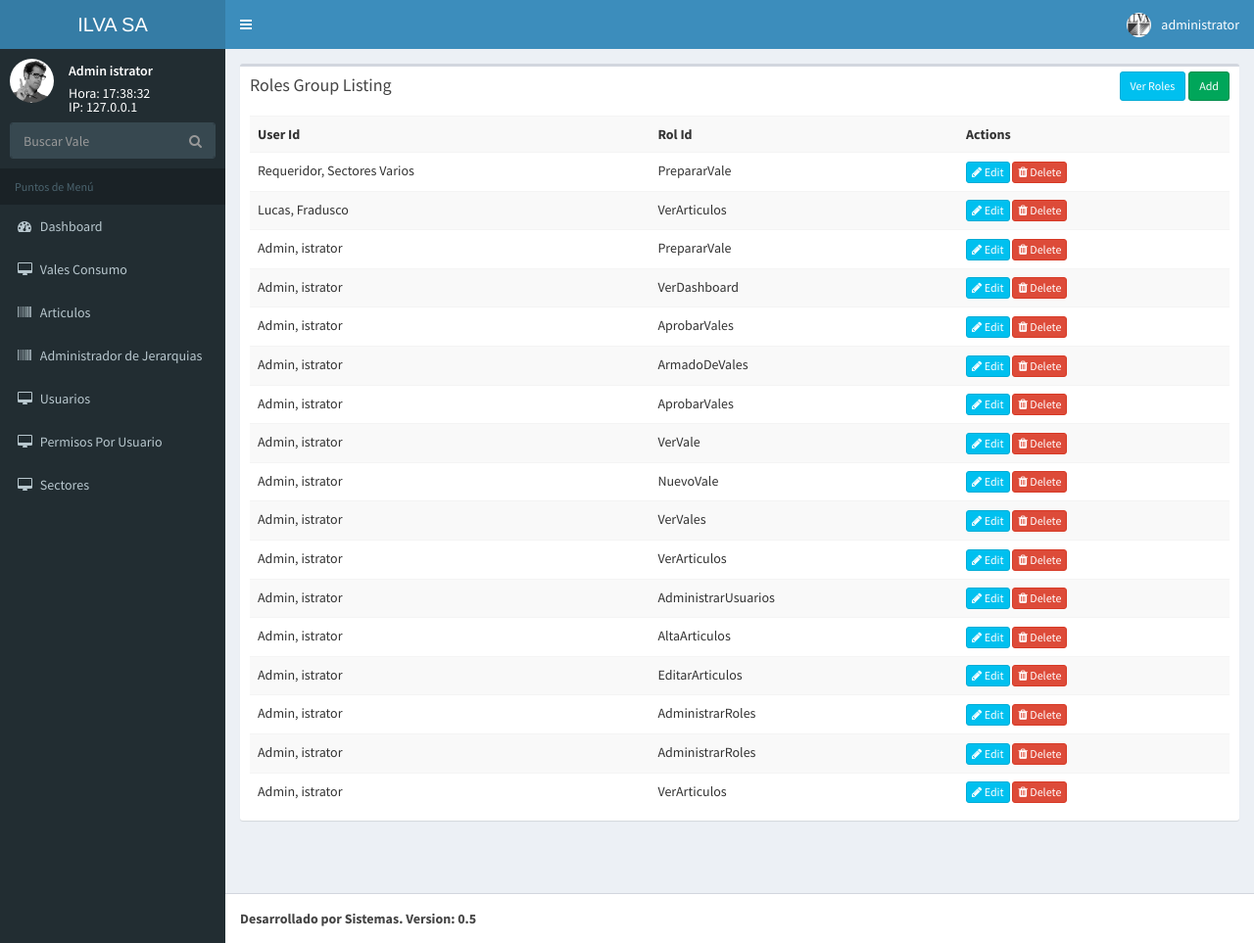
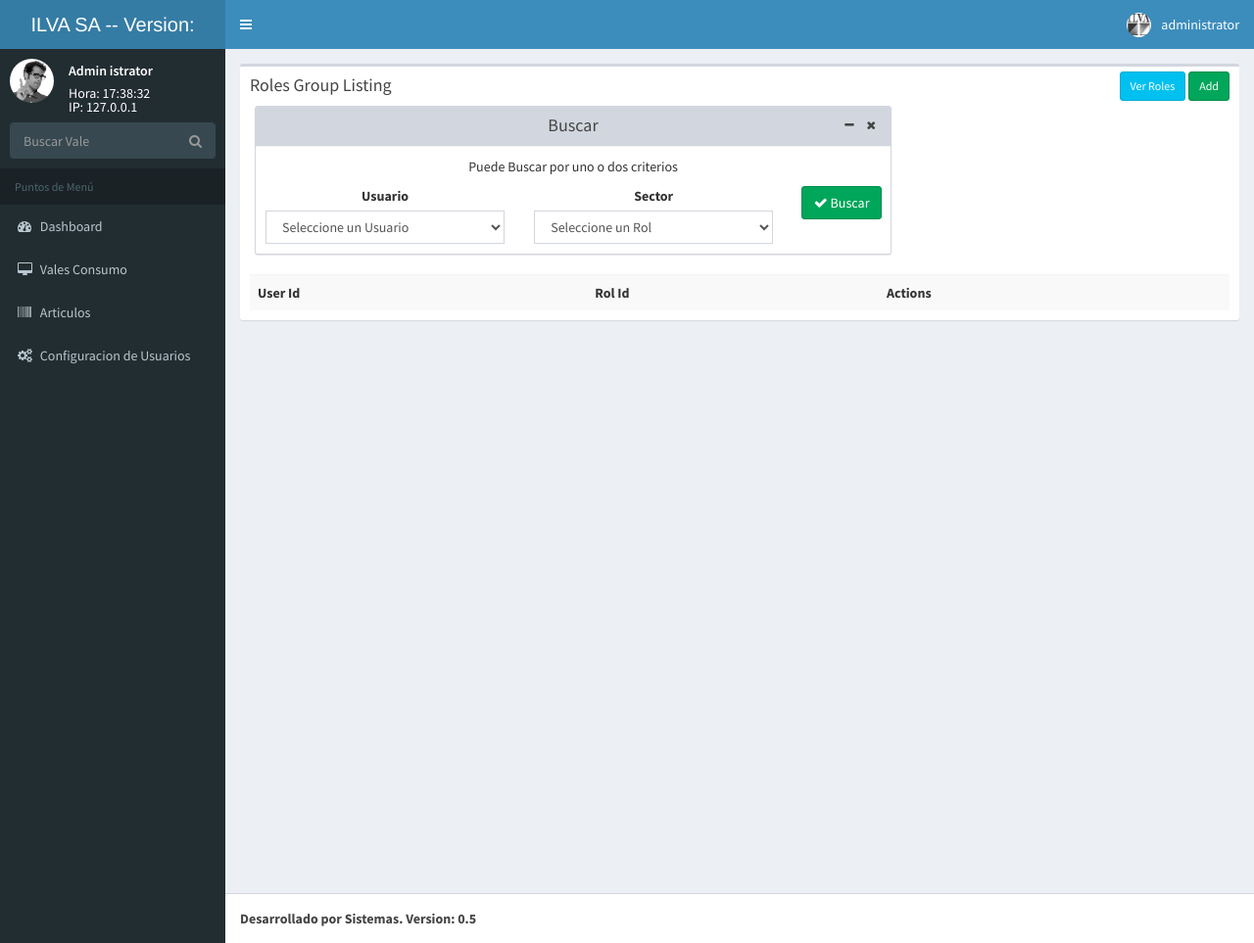
Before and after one commit to lucasfradus/Vales, a CodeIgniter app: page /Vales/index.php/roles_group/index in a window 1280 px wide. Shown: the whole page at 98% size. Run offline with CodeIgniter, Linux system fonts and the light colour scheme; a user stored in the database is signed in; data comes from the database, SQL or seed files in the repository; lists and menus that the app fills with data are empty; some libraries are stand-ins or nearby versions.

Commit message:
modified:   application/config/config_custom.php 	modified:   application/controllers/Articulo.php 	modified:   application/controllers/Auth.php 	modified:   application/controllers/Dashboard.php 	modified:   application/controllers/Jerarquia.php 	modified:   application/controllers/Roles_group.php 	modified:   application/controllers/Sector_req.php 	modified:   application/controllers/Vales_consumo.php 	modified:   application/libraries/generales.php 	modified:   application/models/Roles_group_model.php 	modified:   application/models/Sector_req_model.php 	modified:   application/models/Vales_consumo_model.php 	modified:   application/views/dashboard.php 	new file:   application/views/email/new.tpl.php 	modified:   application/views/layouts/main.php 	modified:   application/views/roles_group/index.php 	modified:   application/views/sector_req/add.php 	modified:   application/views/sector_req/edit.php 	modified:   application/views/sector_req/index.php 	modified:   resources/js/funciones.js
cambios varios en temas de seguridad.
Se trabajo en el dashboard para filtrar lo que se muestra segun el
perfil y la pertenencia del usuario

```diff
--- a/application/config/config_custom.php
+++ b/application/config/config_custom.php
@@ -52,6 +52,8 @@
 $config['PrepararVale']				  	     = 1;
 $config['AdministrarSectores']		     = 1;
 $config['AdministrarRolesPorUsuario']  = 1;
+$config['AdministrarJerarquias']       = 1;
+
 
 
 
@@ -121,8 +123,25 @@
 |
 */
 
-$config['Cargado']						= 0;
+$config['Cargado']						  = 0;
 $config['Pendiente']		    		= 1;
+
+
+
+//donde guardo los templates para enviar mails
+$config['templates'] = 'email/';
+
+/*
+|--------------------------------------------------------------------------
+| Custom Config: mails templates
+|--------------------------------------------------------------------------
+| Acá defino la constante que uso para definir la plantilla que elijo en determinados eventos.
+|
+*/
+
+
+
+$config['Nuevo_Vale']			 = 'new.tpl.php';
 
 
 
--- a/application/controllers/Roles_group.php
+++ b/application/controllers/Roles_group.php
@@ -13,7 +13,7 @@
         $this->load->library('session');
         $this->load->model('Vales_consumo_model');
         $this->load->model('Jerarquia_model');
-
+        $this->load->model('User_model');
 
          $this->user = $this->ion_auth->user()->row();
          $this->data = $this->generales->imports_generales();
@@ -34,7 +34,10 @@
      */
     function index()
     {
-        $this->data['roles_group'] = $this->Roles_group_model->get_all_roles_group();
+      //  $this->data['roles_group'] = $this->Roles_group_model->get_all_roles_group();
+      $this->data['get_all_roles_group'] = $this->Roles_group_model->get_all_roles_group();
+      $this->data['all_users'] = $this->User_model->get_all_users();
+
 
         $this->data['_view'] = 'roles_group/index';
         $this->load->view('layouts/main',$this->data);
--- a/application/libraries/generales.php
+++ b/application/libraries/generales.php
@@ -9,12 +9,14 @@
       {
         $this->CI =& get_instance();
         $this->CI->load->library('ion_auth');
+        $this->CI->load->library('session');
         $this->CI->load->model('Jerarquia_model');
         $this->CI->load->model('Vales_consumo_model');
         $this->CI->load->model('Ion_auth_model');
-      }
+        $this->CI->load->helper('url');
 
 
+      }
     /*
     *
     *
@@ -32,29 +34,48 @@
     *
     +
     */
-
-
-
-      public function imports_generales(){
+      public function imports_generales($string = null){
 
         if (!$this->CI->ion_auth->logged_in()){
-          $this->session->set_flashdata('error','Debe estar logueado para realizar esta acción.');
+          $this->CI->session->set_flashdata('error','Debe estar logueado para realizar esta acción.');
         redirect('auth/login');
         }
 
         $this->user = $this->CI->ion_auth->user()->row();
-        $sectores = $this->CI->Jerarquia_model->get_sector_user($this->user->id);
+        $this->data['sectores'] = $this->CI->Jerarquia_model->get_sector_user($this->user->id);
 
         $this->data['sesion'] = $this->user;
         $this->data['perfil'] = $this->CI->Ion_auth_model->get_users_groups()->row();
-        $this->data['aprobaciones_barra'] =  $this->CI->Vales_consumo_model->get_all_vales_count($this->CI->config->item('Pendiente'),null,$sectores);
+        $this->data['aprobaciones_barra'] =  $this->CI->Vales_consumo_model->get_all_vales_count($this->CI->config->item('Pendiente'),null,$this->data['sectores']);
 
-        $this->data['estado_barra'] = $this->CI->Vales_consumo_model->get_all_vales_count($this->CI->config->item('Aprobado'),$this->CI->config->item('EnProcesoDeArmado'), $this->CI->Jerarquia_model->get_sector_user($this->user->id));
+        $this->data['estado_barra'] = $this->CI->Vales_consumo_model->get_all_vales_count($this->CI->config->item('Aprobado'),$this->CI->config->item('EnProcesoDeArmado'), $this->data['sectores']);
 
 
 
       return $this->data;
     }
+
+
+    public function Send_mails($args){
+
+        $this->CI->load->view($args['view'], $args);
+
+      /*
+      $message = $this->load->view($this->config->item('templates').$this->config->item('email_activate', 'ion_auth'), $data, true);
+
+      $this->email->clear();
+      $this->email->from($this->config->item('admin_email', 'ion_auth'), $this->config->item('site_title', 'ion_auth'));
+      $this->email->to($email);
+      $this->email->subject($this->config->item('site_title', 'ion_auth') . ' - ' . $this->lang->line('email_activation_subject'));
+      $this->email->message($message);
+
+*/
+
+    }
+
+
+
+
 }
 
 
--- a/application/models/Roles_group_model.php
+++ b/application/models/Roles_group_model.php
@@ -22,11 +22,14 @@
     /*
      * Get all roles_group
      */
-    function get_all_roles_group()
+    function get_all_roles_group($id_user = null)
     {
          $this->db->join('users', 'user_id=id');
          $this->db->join('roles', 'role_id=id_rol');
         $this->db->order_by('id_rol_', 'desc');
+        if(isset($id_user)){
+          $this->db->where('user_id', $id_user);
+        }
         return $this->db->get('roles_groups')->result_array();
     }
 
--- a/application/models/Sector_req_model.php
+++ b/application/models/Sector_req_model.php
@@ -24,8 +24,8 @@
      */
     function get_all_sector_req()
     {
-        $this->db->where('id_sector_req !=', $this->config->item('JerarquiaDefault'));
-        $this->db->where('id_sector_req !=', $this->config->item('JerarquiaPrueba'));
+      //  $this->db->where('id_sector_req !=', $this->config->item('JerarquiaDefault'));
+      //  $this->db->where('id_sector_req !=', $this->config->item('JerarquiaPrueba'));
         $this->db->order_by('id_sector_req', 'desc');
         return $this->db->get('sector_req')->result_array();
     }
--- a/application/models/Vales_consumo_model.php
+++ b/application/models/Vales_consumo_model.php
@@ -210,6 +210,36 @@
         return $this->db->count_all_results();
     }
 
+    /*
+     * Cuenta los vales segun los parametros que recibo
+     */
+    function get_all_vales_count_array($array)
+    {
+        if(isset($array['id_aprobacion'])){
+            $this->db->where('id_aprobacion', $array['id_aprobacion']);
+        }
+
+        if(isset($array['sectores'])){
+           $where = '';
+           $total = count($array['sectores']);
+           $i=1;
+              foreach ($array['sectores'] as $s){
+                $where .= "id_sector='$s->id_sector_jerarquia'";
+                    if($i<$total){
+                      $where .= " OR ";
+                    }
+                 $i++;
+              }
+             $this->db->where($where);
+        }
+
+        if(isset($array['id_estado'])){
+            $this->db->where('id_estado',$array['id_estado']);
+        }
+
+        $this->db->from('vales_consumo');
+        return $this->db->count_all_results();
+    }
 
 
 
--- /dev/null
+++ b/application/views/email/new.tpl.php
@@ -0,0 +1,6 @@
+<html>
+<body>
+	<h1>Nuevo Vale de consumo!</h1>
+	<p>Se ha creado correctamente el vale de consumo numero <strong> <?= $id_vale ?> <strong></p>
+</body>
+</html>
--- a/application/views/layouts/main.php
+++ b/application/views/layouts/main.php
@@ -34,9 +34,9 @@
                 <!-- Logo -->
                 <a href="<?= base_url('/'); ?>" class="logo">
                     <!-- mini logo for sidebar mini 50x50 pixels -->
-                    <span class="logo-mini">ILVA SA</span>
+                    <span class="logo-mini">ILVA SA -- Version: 0.1 -- Branch: Desarrollo</span>
                     <!-- logo for regular state and mobile devices -->
-                    <span class="logo-lg">ILVA SA</span>
+                    <span class="logo-lg">ILVA SA -- Version: 0.1 -- Branch: Desarrollo</span>
                 </a>
                 <!-- Header Navbar: style can be found in header.less -->
                 <nav class="navbar navbar-static-top">
@@ -162,9 +162,41 @@
                                 </li>
 							</ul>
                         </li>
+
                         <li>
                           <a href="#">
-                                <i class="fa fa-barcode"></i> <span>Administrador de Jerarquias</span>
+                            <i class="fa fa-cogs"></i> <span>Configuracion de Usuarios</span>
+                          </a>
+                            <ul class="treeview-menu">
+                                  <li>
+                                    <a href="#">
+                                      <i class="fa fa-group"></i> <span>Usuarios</span>
+                                    </a>
+                                  <ul class="treeview-menu">
+                                    <li class="active">
+                                      <a href="<?php echo site_url('auth/create_user');?>"><i class="fa fa-plus"></i> Nuevo Usuario</a>
+                                    </li>
+                                    <li>
+                                      <a href="<?php echo site_url('auth/index');?>"><i class="fa fa-list-ul"></i> Listado</a>
+                                    </li>
+                                  </ul>
+                                  </li>
+                                  <li>
+                                    <a href="#">
+                                      <i class="fa fa-briefcase"></i> <span>Roles</span>
+                                    </a>
+                                  <ul class="treeview-menu">
+                                    <li class="active">
+                                      <a href="<?php echo site_url('roles_group/add');?>"><i class="fa fa-plus"></i> Agregar</a>
+                                    </li>
+                                    <li>
+                                      <a href="<?php echo site_url('roles_group/index');?>"><i class="fa fa-list-ul"></i> Listar</a>
+                                    </li>
+                                  </ul>
+                                  </li>
+                                  <li>
+                                    <a href="#">
+                                      <i class="fa fa-sitemap"></i> <span>Jerarquias</span>
                                     </a>
                                   <ul class="treeview-menu">
                                     <li class="active">
@@ -177,33 +209,7 @@
                                   </li>
                                   <li>
                                     <a href="#">
-                                <i class="fa fa-desktop"></i> <span>Usuarios</span>
-                            </a>
-                            <ul class="treeview-menu">
-                                <li class="active">
-                                    <a href="<?php echo site_url('auth/create_user');?>"><i class="fa fa-plus"></i> Nuevo Usuario</a>
-                                </li>
-                                <li>
-                                    <a href="<?php echo site_url('auth/index');?>"><i class="fa fa-list-ul"></i> Listado</a>
-                                </li>
-                            </ul>
-                        </li>
-						<li>
-                            <a href="#">
-                                <i class="fa fa-desktop"></i> <span>Permisos Por Usuario</span>
-                            </a>
-                            <ul class="treeview-menu">
-								<li class="active">
-                                    <a href="<?php echo site_url('roles_group/add');?>"><i class="fa fa-plus"></i> Agregar</a>
-                                </li>
-								<li>
-                                    <a href="<?php echo site_url('roles_group/index');?>"><i class="fa fa-list-ul"></i> Listar</a>
-                                </li>
-							</ul>
-                        </li>
-						<li>
-                            <a href="#">
-                                <i class="fa fa-desktop"></i> <span>Sectores</span>
+                                      <i class="fa fa-building-o"></i> <span>Sectores</span>
                                     </a>
                                   <ul class="treeview-menu">
                                     <li class="active">
@@ -214,9 +220,8 @@
                                     </li>
                                   </ul>
                                   </li>
-
-
-
+                            </ul>
+                        </li>
                     </ul>
                 </section>
                 <!-- /.sidebar -->
--- a/application/views/roles_group/index.php
+++ b/application/views/roles_group/index.php
@@ -8,6 +8,61 @@
                     <a href="<?php echo site_url('roles_group/add'); ?>" class="btn btn-success btn-sm">Add</a>
               </div>
             </div>
+            <div align="center">
+            <div class="col-md-8" >
+              <div class="box box-default box-solid">
+                <div class="box-header with-border ">
+                  <h3 class="box-title">Buscar</h3>
+                  <div class="box-tools pull-right">
+                    <button type="button" class="btn btn-box-tool" data-widget="collapse"><i class="fa fa-minus"></i></button>
+                    <button type="button" class="btn btn-box-tool" data-widget="remove"><i class="fa fa-remove"></i></button>
+                  </div>
+
+                </div>
+
+                <div class="box-body">
+                  <p>Puede Buscar por uno o dos criterios</p><div id="alert"></div>
+                  <div class="row">
+                    <div class="col-xs-5">
+                      <label for="id_user" class="control-label">Usuario</label>
+                      <select id="id_user" name="id_user_padre" class="form-control">
+                        <option value="">Seleccione un Usuario</option>
+                        <?php
+                        foreach($all_users as $user)
+                        {
+                          $selected = ($user['id'] == $this->input->post('id_user_padre')) ? ' selected="selected"' : "";
+
+                          echo '<option value="'.$user['id'].'" '.$selected.'>'.$user['first_name'].', '.$user['last_name'].'</option>';
+                        }
+                        ?>
+                      </select>
+                      <span class="text-danger"><?php echo form_error('id_user_padre');?></span>
+                    </div>
+                    <div class="col-xs-5">
+                      <label for="role_id" class="control-label">Sector</label>
+                        <select id="role_id" name="role_id"  class="form-control">
+                          <option value="">Seleccione un Rol </option>
+                          <?php
+                          foreach($get_all_roles_group as $rol)
+                          {
+                            $selected = ($rol['role_id'] == $this->input->post('role_id')) ? ' selected="selected"' : "";
+
+                            echo '<option value="'.$rol['role_id'].'" '.$selected.'>'.$rol['nombre_rol'].'</option>';
+                          }
+                          ?>
+                        </select>
+                        <span class="text-danger"><?php echo form_error('id_sector_jerarquia');?></span>
+                      </div>
+
+                        <button onClick="buscar_rol()" class="btn btn-success">
+                          <i class="fa fa-check"></i> Buscar </button>
+
+                    </div>
+                  </div>
+                </div>
+                <!-- /.box-body -->
+              </div>
+            </div>
             <div class="box-body">
                 <table class="table table-striped">
                     <tr>
@@ -15,7 +70,9 @@
 						<th>Rol Id</th>
 						<th>Actions</th>
                     </tr>
-                    <?php foreach($roles_group as $r){ ?>
+                    <?php
+                    if(!empty($roles_group)):
+                    foreach($roles_group as $r){ ?>
                     <tr>
 						<td><?php echo $r['first_name'].', '.$r['last_name']; ?></td>
 						<td><?php echo $r['nombre_rol']; ?></td>
@@ -24,10 +81,17 @@
                             <a href="<?php echo site_url('roles_group/remove/'.$r['id_rol_']); ?>" class="btn btn-danger btn-xs"><span class="fa fa-trash"></span> Delete</a>
                         </td>
                     </tr>
-                    <?php } ?>
+                    <?php }
+                  endif;
+                    ?>
                 </table>
 
             </div>
         </div>
     </div>
 </div>
+<script>
+function buscar_rol(){
+   console.log("llegue");
+}
+</script>
--- a/application/views/sector_req/edit.php
+++ b/application/views/sector_req/edit.php
@@ -13,6 +13,12 @@
 							<input type="text" name="nombre_sector" value="<?php echo ($this->input->post('nombre_sector') ? $this->input->post('nombre_sector') : $sector_req['nombre_sector']); ?>" class="form-control" id="nombre_sector" />
 						</div>
 					</div>
+          <div class="col-md-6">
+                      <label for="fase" class="control-label">FASE</label>
+                      <div class="form-group">
+                          <input type="text" name="fase" value="<?php echo ($this->input->post('fase') ? $this->input->post('fase') : $sector_req['FASE']); ?>" class="form-control" id="fase" />
+                      </div>
+                  </div>
 				</div>
 			</div>
 			<div class="box-footer">
--- a/application/views/sector_req/index.php
+++ b/application/views/sector_req/index.php
@@ -12,12 +12,14 @@
                     <tr>
 						<th>Id Sector Req</th>
 						<th>Nombre Sector</th>
+                        <th>FASE</th>
 						<th>Actions</th>
                     </tr>
                     <?php foreach($sector_req as $s){ ?>
                     <tr>
 						<td><?php echo $s['id_sector_req']; ?></td>
 						<td><?php echo $s['nombre_sector']; ?></td>
+                        <td><?php echo $s['FASE']; ?></td>
 						<td>
                             <a href="<?php echo site_url('sector_req/edit/'.$s['id_sector_req']); ?>" class="btn btn-info btn-xs"><span class="fa fa-pencil"></span> Edit</a>
                             <a href="<?php echo site_url('sector_req/remove/'.$s['id_sector_req']); ?>" class="btn btn-danger btn-xs"><span class="fa fa-trash"></span> Delete</a>
--- a/resources/js/funciones.js
+++ b/resources/js/funciones.js
@@ -54,7 +54,7 @@
     });
 }
 
-function borrar_item_preparacion(id_vale,id_item,cantidad) {
+function borrar_item_preparacion(id_vale,id_item,cantidad){
 
  var id_item = id_item;
  var id_vale = id_vale;
@@ -81,3 +81,41 @@
              }
          });
    }
+
+   function buscar_rol(){
+      console.log("llegue");
+   }
+     /*
+     var id_user_padre = $('#id_user').val();
+     var id_sector_jerarquia = $('#role_id').val();
+
+     console.log(id_user_padre);
+      console.log(id_sector_jerarquia);
+
+     $('#tabla').empty();
+     $('#alert').empty();
+
+     if(!id_sector_jerarquia && !id_user_padre){
+       console.log("no ingreso nada");
+       $('#alert').append('<span class="text-danger">Debe Ingresar al menos un criterio para realizar la busqueda. </span>');
+     }else{
+
+       $.ajax({
+           type: "POST",
+           url: "<?php echo base_url(); ?>" + "jerarquia/get_jerarquia",
+           data : {id_sector_jerarquia:id_sector_jerarquia, id_user_padre:id_user_padre},
+             success: function(data) {
+               if(data){
+                 $('#tabla').append(data).fadeIn(300);
+               }else{
+                 $('#alert').append('<span class="text-danger">No se han encontrado resultados </span>');
+               }
+             },
+             error: function(data){
+               $('#alert').append(data);
+
+             }
+       });
+
+     }
+   }*/
```
Also changed, not shown: application/controllers/Articulo.php (+8 -0 lines), application/controllers/Auth.php (+20 -2 lines), application/controllers/Dashboard.php (+64 -22 lines), application/controllers/Jerarquia.php (+9 -10 lines), application/controllers/Sector_req.php (+6 -4 lines), application/controllers/Vales_consumo.php (+49 -7 lines), application/views/dashboard.php (+5 -4 lines), application/views/sector_req/add.php (+7 -1 lines). Lines whose indentation alone changed are shown as unchanged.
